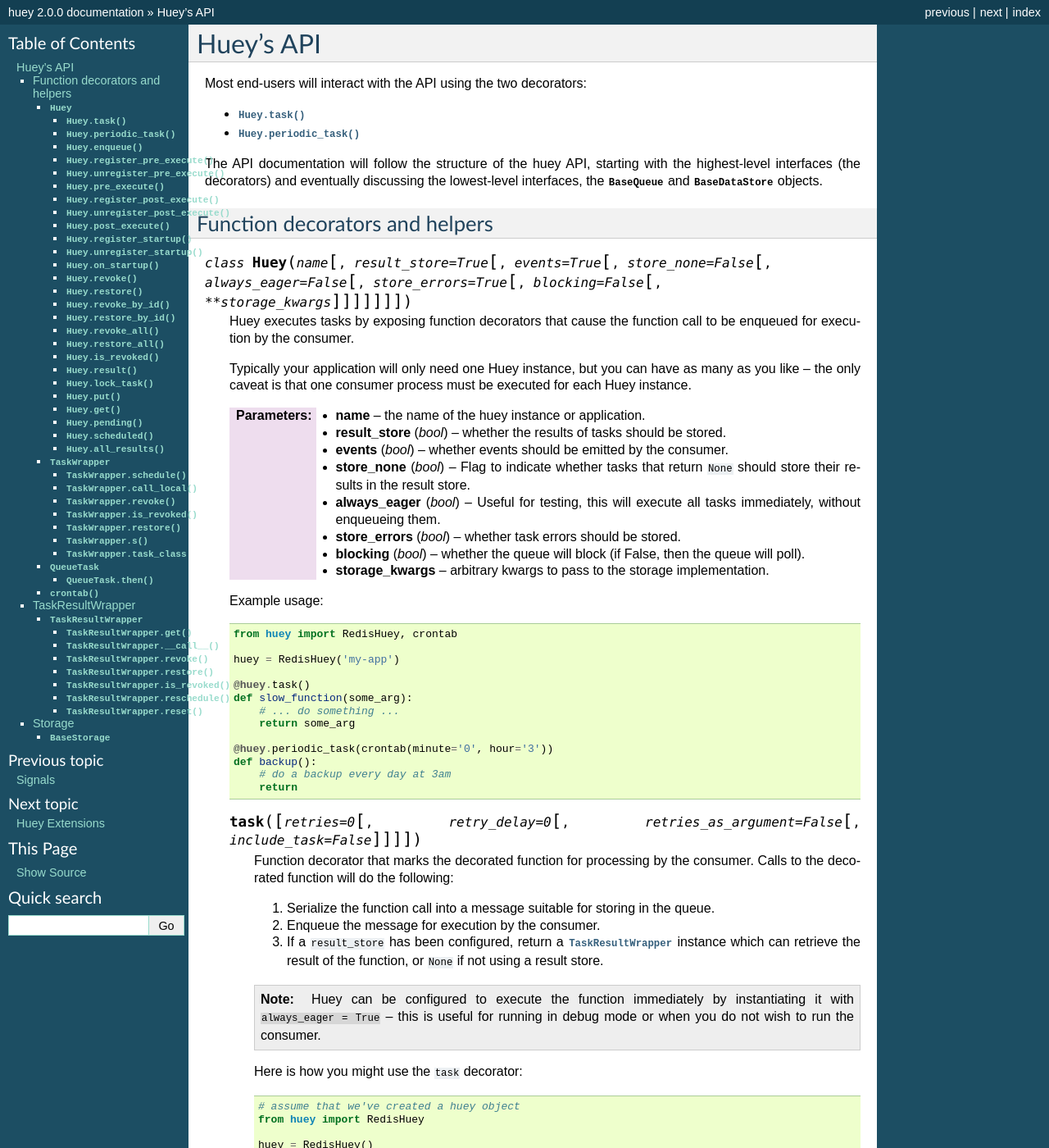
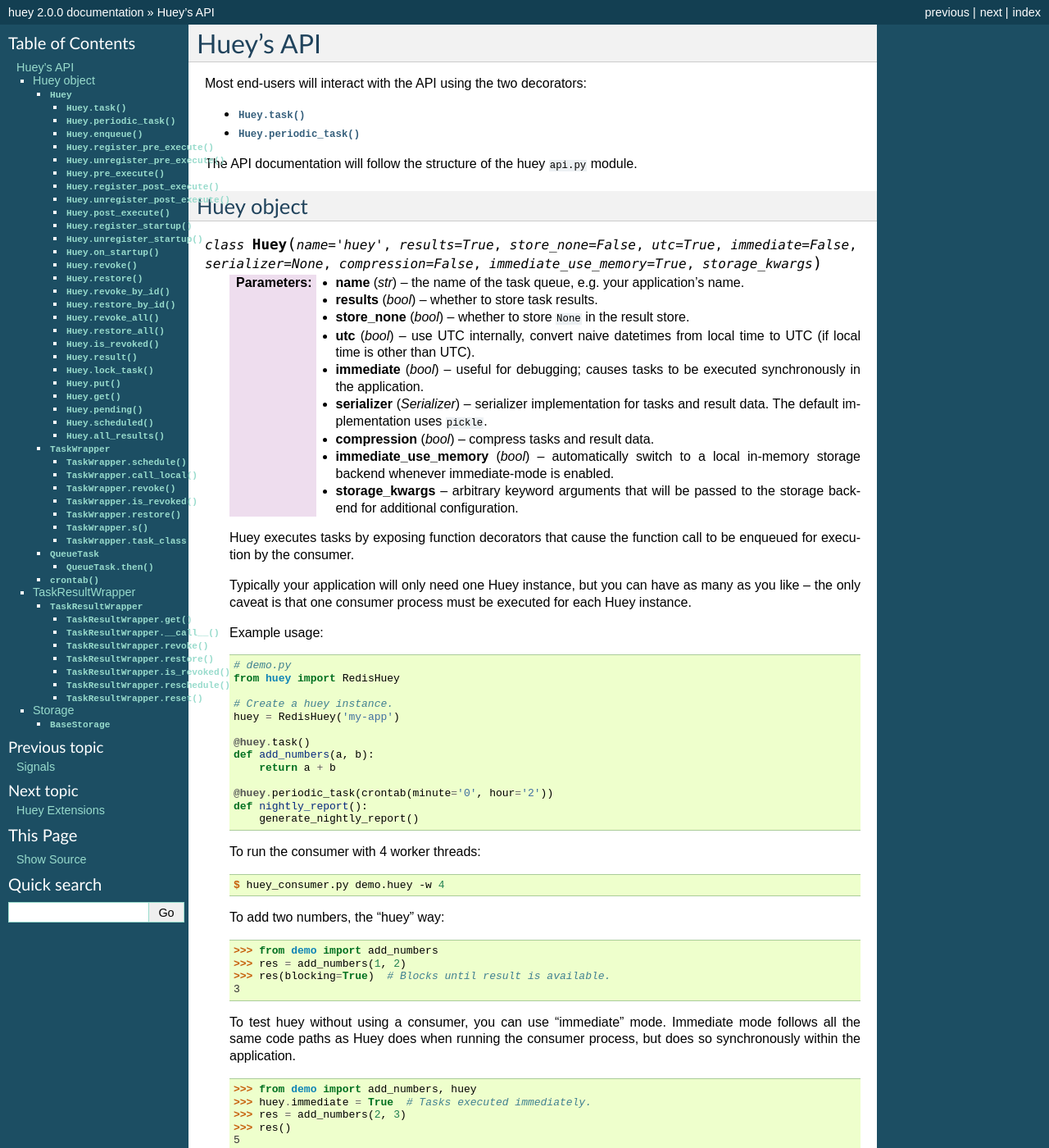
Before and after one commit to coleifer/huey, a Sphinx documentation site: the page built from docs/api.rst, in a window 1280 px wide and 1400 px high. Shown: the whole window at 82% size. Built offline with Sphinx 7.4.7, drawn with Linux system fonts in a browser that asks for light colours.

Commit message:
API doc start.

```diff
--- a/docs/api.rst
+++ b/docs/api.rst
@@ -8,16 +8,27 @@
 * :py:meth:`Huey.task`
 * :py:meth:`Huey.periodic_task`
 
-The API documentation will follow the structure of the huey API, starting with
-the highest-level interfaces (the decorators) and eventually discussing the
-lowest-level interfaces, the :py:class:`BaseQueue` and :py:class:`BaseDataStore` objects.
+The API documentation will follow the structure of the huey ``api.py`` module.
 
-.. _function-decorators:
+Huey object
+-----------
 
-Function decorators and helpers
--------------------------------
+.. py:class:: Huey(name='huey', results=True, store_none=False, utc=True, immediate=False, serializer=None, compression=False, immediate_use_memory=True, storage_kwargs)
 
-.. py:class:: Huey(name[, result_store=True[, events=True[, store_none=False[, always_eager=False[, store_errors=True[, blocking=False[, **storage_kwargs]]]]]]])
+    :param str name: the name of the task queue, e.g. your application's name.
+    :param bool results: whether to store task results.
+    :param bool store_none: whether to store ``None`` in the result store.
+    :param bool utc: use UTC internally, convert naive datetimes from local
+        time to UTC (if local time is other than UTC).
+    :param bool immediate: useful for debugging; causes tasks to be executed
+        synchronously in the application.
+    :param Serializer serializer: serializer implementation for tasks and
+        result data. The default implementation uses ``pickle``.
+    :param bool compression: compress tasks and result data.
+    :param bool immediate_use_memory: automatically switch to a local in-memory
+        storage backend whenever immediate-mode is enabled.
+    :param storage_kwargs: arbitrary keyword arguments that will be passed to
+        the storage backend for additional configuration.
 
     Huey executes tasks by exposing function decorators that cause the function
     call to be enqueued for execution by the consumer.
@@ -26,34 +37,50 @@
     have as many as you like -- the only caveat is that one consumer process
     must be executed for each Huey instance.
 
-    :param name: the name of the huey instance or application.
-    :param bool result_store: whether the results of tasks should be stored.
-    :param bool events: whether events should be emitted by the consumer.
-    :param bool store_none: Flag to indicate whether tasks that return ``None``
-        should store their results in the result store.
-    :param bool always_eager: Useful for testing, this will execute all tasks
-        immediately, without enqueueing them.
-    :param bool store_errors: whether task errors should be stored.
-    :param bool blocking: whether the queue will block (if False, then the queue will poll).
-    :param storage_kwargs: arbitrary kwargs to pass to the storage implementation.
-
     Example usage:
 
     .. code-block:: python
 
-        from huey import RedisHuey, crontab
+        # demo.py
+        from huey import RedisHuey
 
+        # Create a huey instance.
         huey = RedisHuey('my-app')
 
         @huey.task()
-        def slow_function(some_arg):
-            # ... do something ...
-            return some_arg
+        def add_numbers(a, b):
+            return a + b
 
-        @huey.periodic_task(crontab(minute='0', hour='3'))
-        def backup():
-            # do a backup every day at 3am
-            return
+        @huey.periodic_task(crontab(minute='0', hour='2'))
+        def nightly_report():
+            generate_nightly_report()
+
+    To run the consumer with 4 worker threads:
+
+    .. code-block:: console
+
+        $ huey_consumer.py demo.huey -w 4
+
+    To add two numbers, the "huey" way:
+
+    .. code-block:: pycon
+
+        >>> from demo import add_numbers
+        >>> res = add_numbers(1, 2)
+        >>> res(blocking=True)  # Blocks until result is available.
+        3
+
+    To test huey without using a consumer, you can use "immediate" mode.
+    Immediate mode follows all the same code paths as Huey does when running
+    the consumer process, but does so synchronously within the application.
+
+    .. code-block:: pycon
+
+        >>> from demo import add_numbers, huey
+        >>> huey.immediate = True  # Tasks executed immediately.
+        >>> res = add_numbers(2, 3)
+        >>> res()
+        5
 
     .. py:method:: task([retries=0[, retry_delay=0[, retries_as_argument=False[, include_task=False]]]])
 
```
